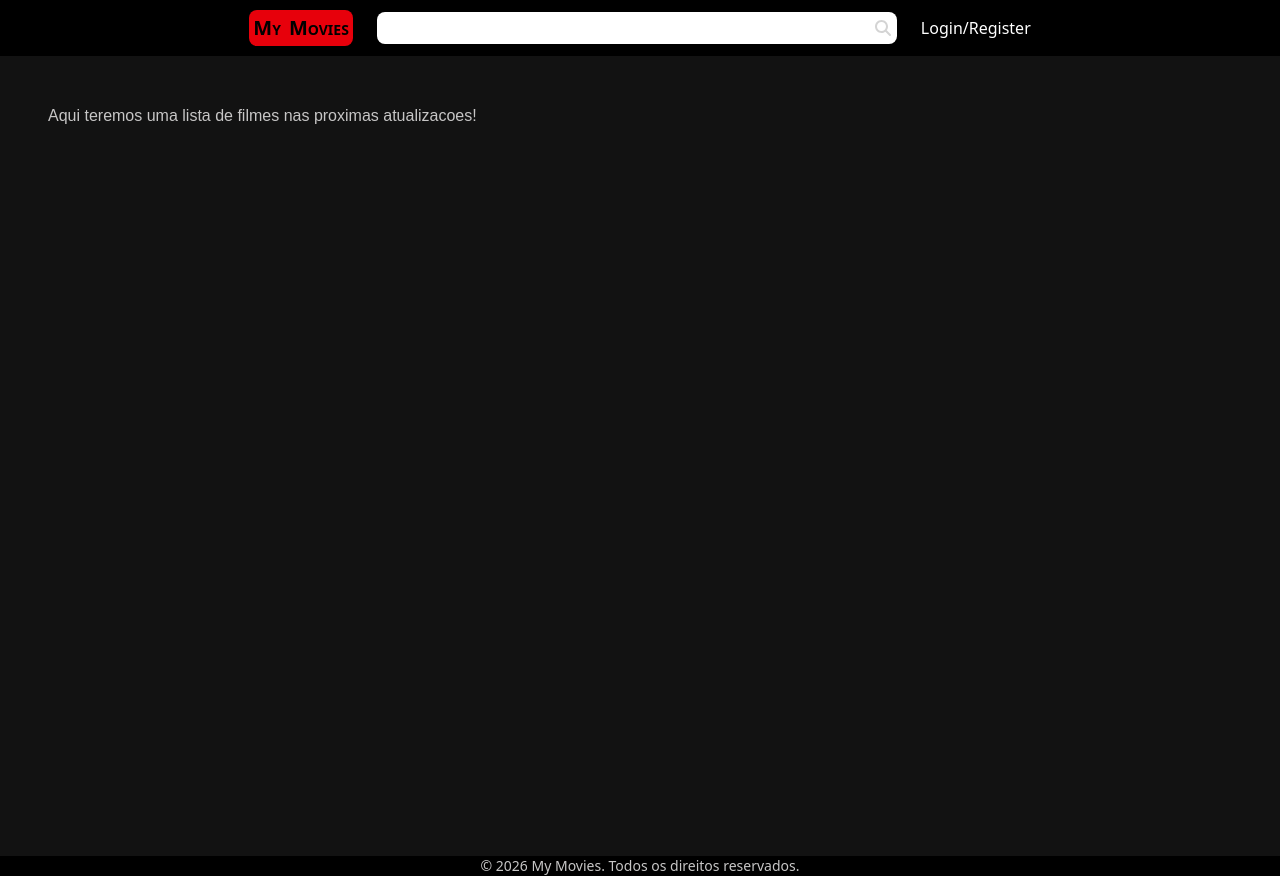
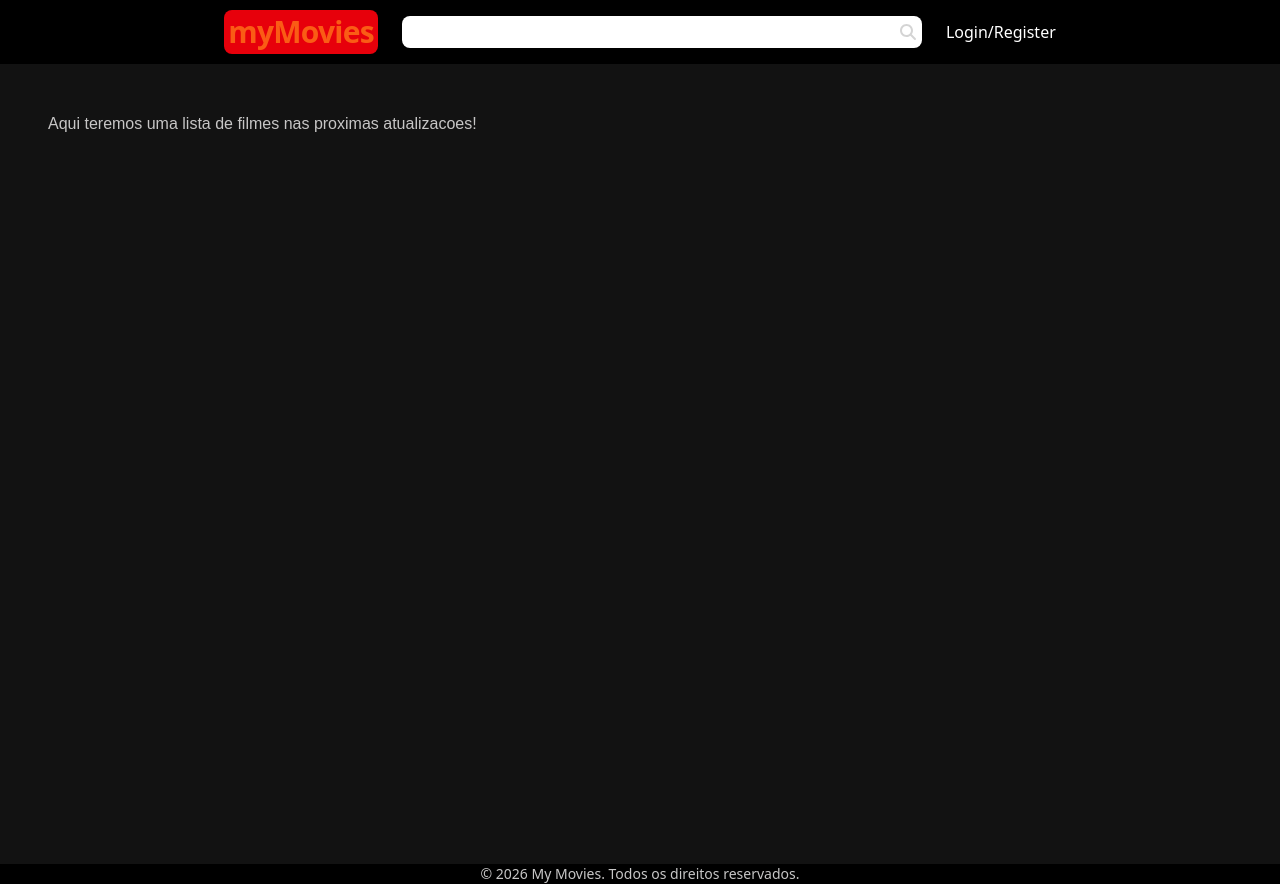
Before and after one commit to williancordeiro/mymovies-angular, an Angular app: page / in a window 1280 px wide. Built offline with nearby package versions, Linux system fonts and the light colour scheme.

Commit message:
mudanca da cor da logotipo

```diff
--- a/src/app/components/logotipo/logotipo.html
+++ b/src/app/components/logotipo/logotipo.html
@@ -1,4 +1 @@
-<div class="flex flex-row gap-2 uppercase font-extrabold">
-    <div class="text-xl">M<span class="text-sm">y</span></div>
-    <div class="text-xl">M<span class="text-sm">ovies</span></div>
-</div>
+<h1 class="text-accent font-bold text-3xl tracking-tight m-0">myMovies</h1>
```
